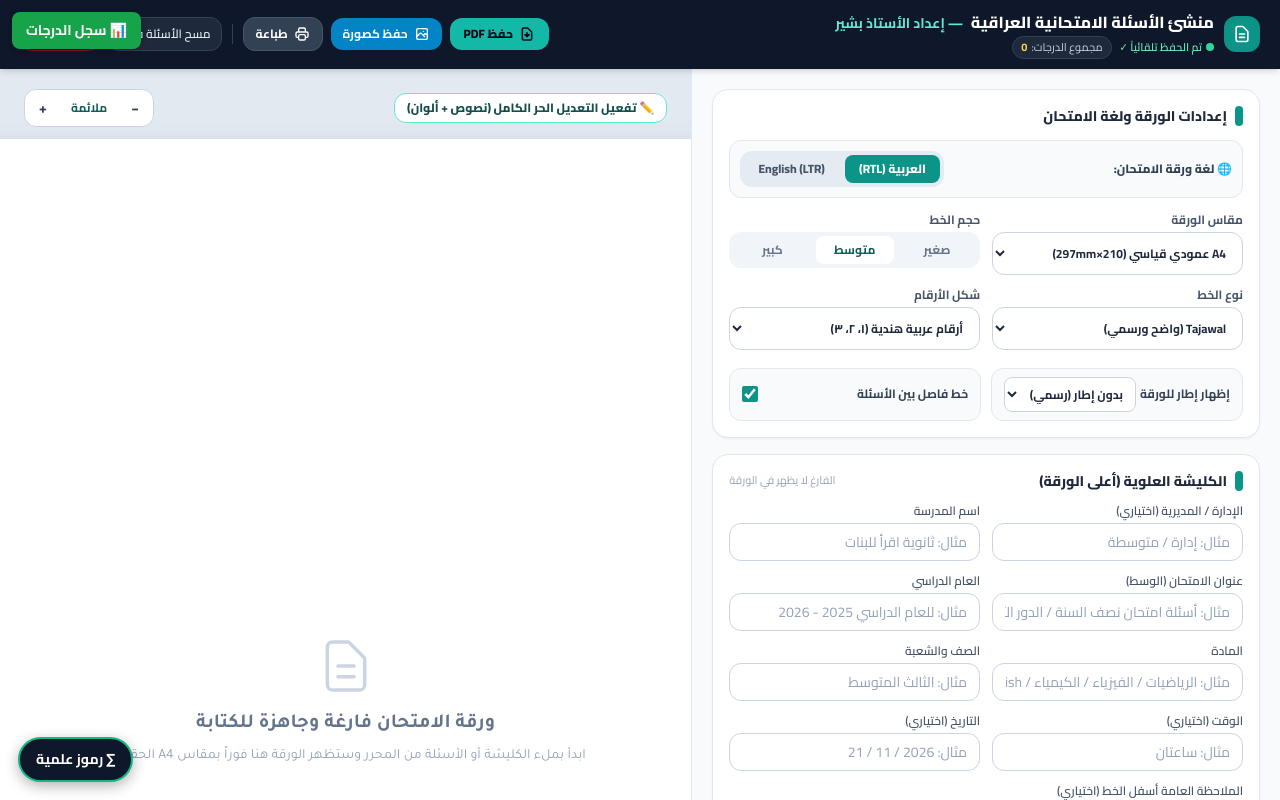
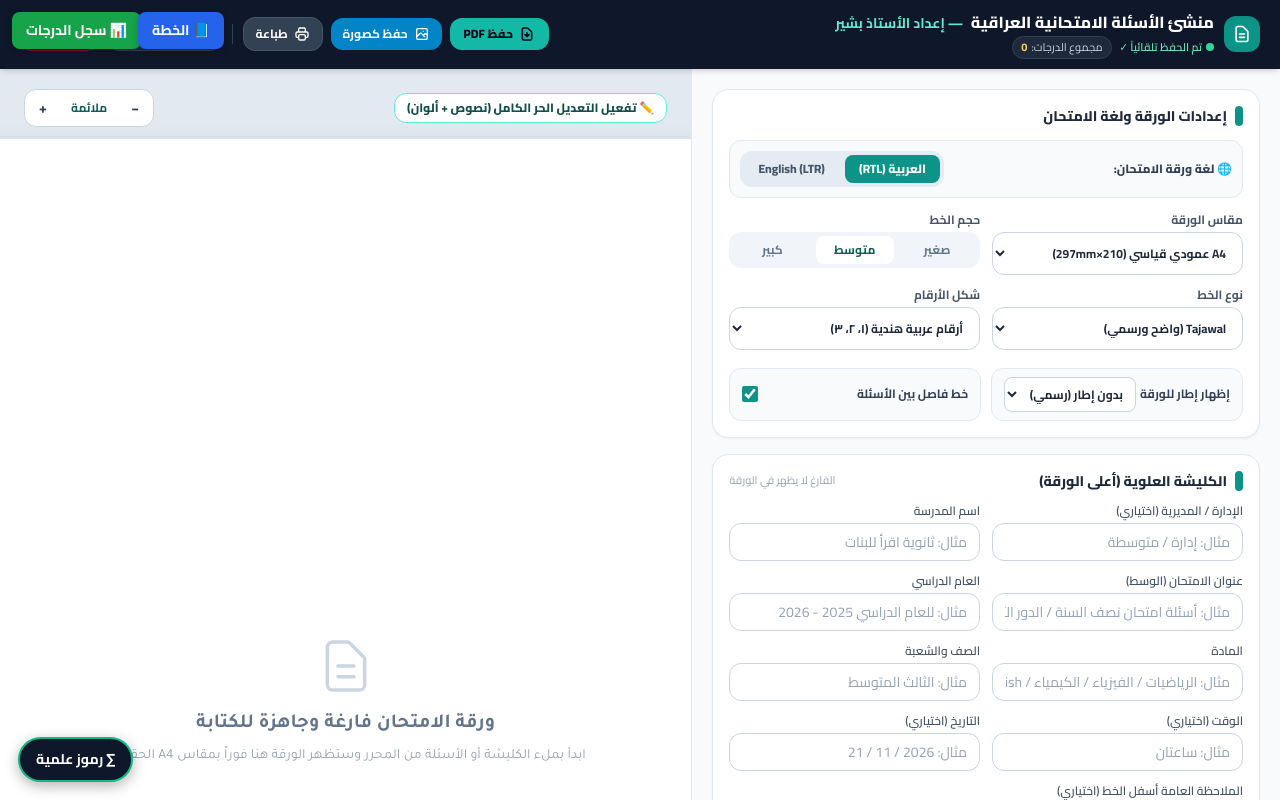
Before and after one commit to baron20977/-, a plain HTML site: page index.html in a window 1280 px wide. Drawn offline with nearby package versions, Linux system fonts and the light colour scheme.

Commit message:
Update index.html

```diff
--- a/index.html
+++ b/index.html
@@ -3239,7 +3239,9 @@
 <a href="grades.html" class="grades-nav-btn" style="position:fixed; top:12px; left:12px; z-index:9999; background:#16a34a; color:#fff; padding:8px 14px; border-radius:8px; text-decoration:none; font-family:inherit; font-weight:bold; font-size:14px; box-shadow:0 2px 6px rgba(0,0,0,0.2);">
   📊 سجل الدرجات
 </a>
-
+<a href="plans.html" class="grades-nav-btn" style="position:fixed; top:12px; left:138px; z-index:9999; background:#2563eb; color:#fff; padding:8px 14px; border-radius:8px; text-decoration:none; font-family:inherit; font-weight:bold; font-size:14px; box-shadow:0 2px 6px rgba(0,0,0,0.2);">
+  📘 الخطة
+</a>
 <button type="button" id="sci-fab" title="لوحة الرموز العلمية">∑ رموز علمية</button>
 
 <div id="sci-panel">
```
